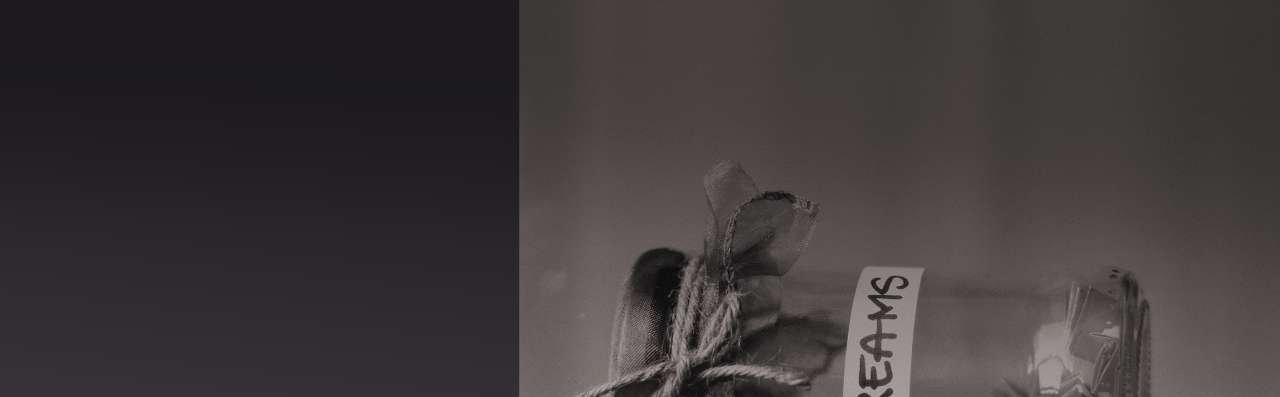
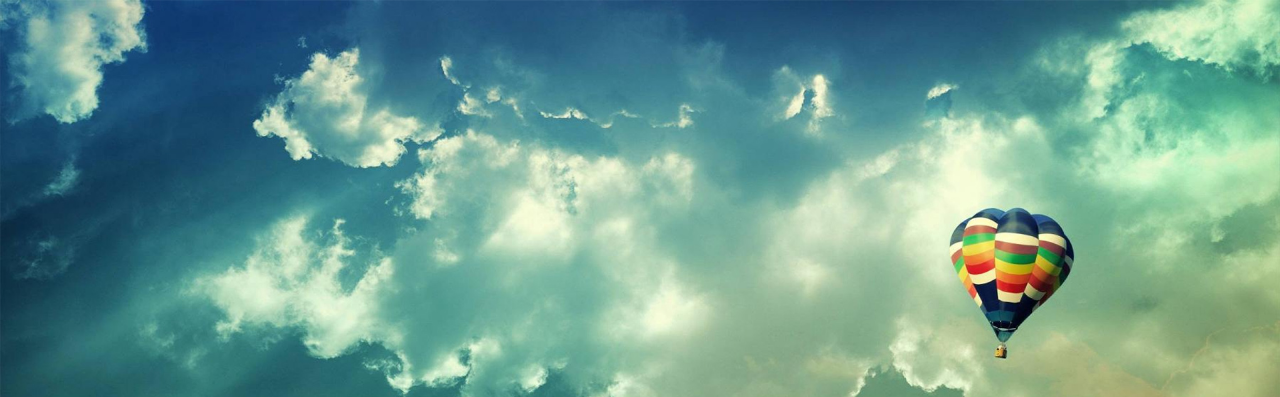
Before and after one commit to Jekyns/WebRange, a plain HTML site: page pages/index.html in a window 1280 px wide. Shown: the top 397 px of the page. Drawn offline with nearby package versions, Linux system fonts and the light colour scheme.

Commit message:
new background
change background

```diff
--- a/pages/index.html
+++ b/pages/index.html
@@ -61,7 +61,7 @@
 			$('#fullpage').fullpage({
 				sectionsColor: ['#3b373d', '#4BBFC3', '#7BAABE', 'whitesmoke', '#ccddff'],
 				anchors: ['firstPage', 'secondPage', '3rdPage', '4thpage', 'lastPage'],
-				sectionsBg: ['url(imgs/bg1.png)'],
+				sectionsBg: ['url(imgs/bg1.jpg)'],
 				menu: '#menu',
 				scrollingSpeed: 1000
 			});
```
